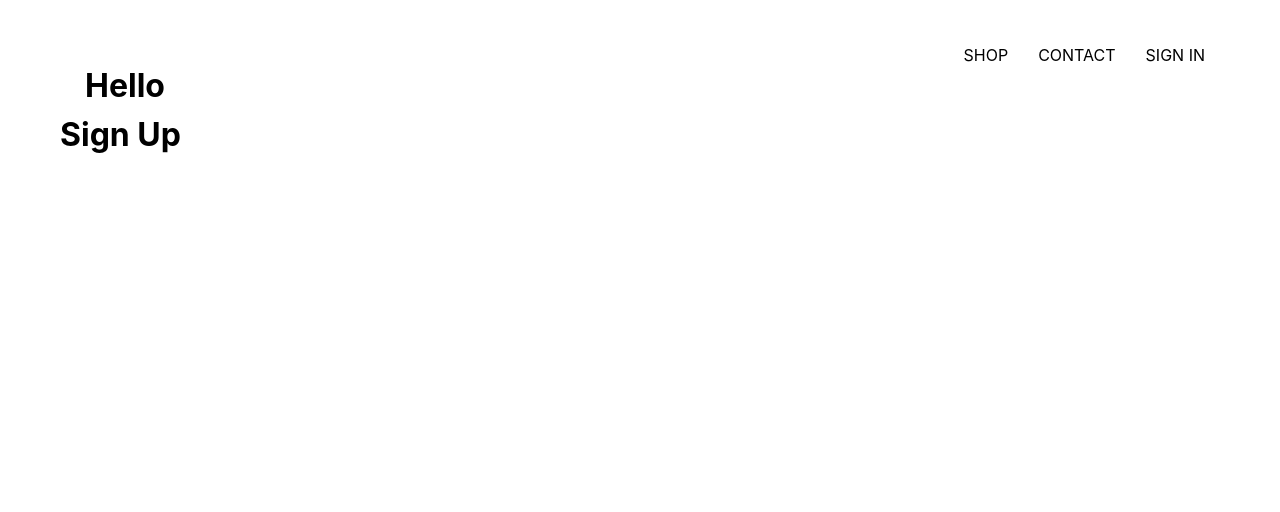
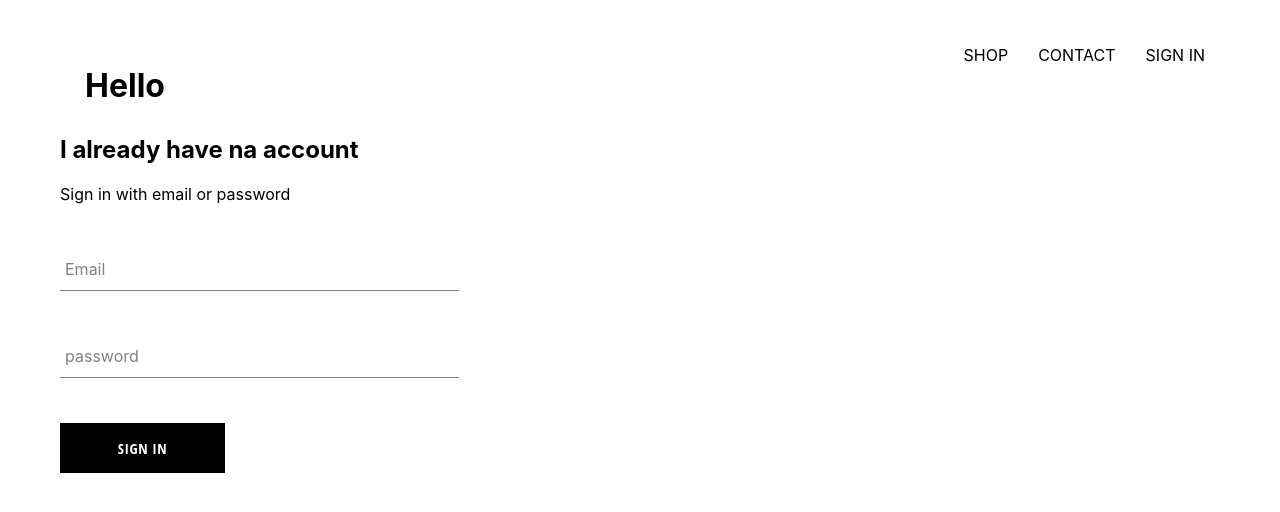
Before and after one commit to AfrehDixon/crown_clothing, a React (Create React App) app: page /signin in a window 1280 px wide. Shown: the top 512 px of the page. Built offline with nearby package versions, Linux system fonts and the light colour scheme.

Commit message:
A login page

```diff
--- /dev/null
+++ b/src/Component/FormInput/Forminput.jsx
@@ -0,0 +1,19 @@
+import React from 'react'
+import './forminput.scss'
+
+const Forminput = ({handleChange , label, ...otherProps}) => {
+  return (
+    <div className='group'>
+          <input type="text" className='form-input' onChange={handleChange} {...otherProps} />
+          {
+            label ?
+            (<label className={`${otherProps.value.length ? 'shrink' : ''} form-input-label`}>
+              {label}
+            </label>)
+            : null
+          }
+    </div>
+  )
+}
+
+export default Forminput
--- /dev/null
+++ b/src/Component/FormInput/forminput.scss
@@ -0,0 +1,54 @@
+$sub-color: grey;
+$main-color: black;
+
+@mixin shrinkLabel {
+    top: -14px;
+    font-size: 12px;
+    color: $main-color;
+}
+
+.group {
+    position: relative;
+    margin: 45px 0;
+
+    .form-input {
+        background: none;
+        background-color: white;
+        color: $sub-color;
+        font-size: 18px;
+        padding: 10px 10px 10px 5px;
+        display: block;
+        width: 100%;
+        border: none;
+        border-radius: 0;
+        border-bottom: 1px solid $sub-color;
+        margin: 25px 0;
+
+        &:focus {
+            outline: none;
+        }
+
+        &:focus~.form-input-label {
+            @include shrinkLabel();
+        }
+    }
+
+    input[type='password'] {
+        letter-spacing: 0.3em;
+    }
+
+    .form-input-label {
+        color: $sub-color;
+        font-size: 16px;
+        font-weight: normal;
+        position: absolute;
+        pointer-events: none;
+        left: 5px;
+        top: 10px;
+        transition: 300ms ease all;
+
+        &.shrink {
+            @include shrinkLabel();
+        }
+    }
+}
--- a/src/Component/Header/SignInUp.jsx
+++ b/src/Component/Header/SignInUp.jsx
@@ -1,9 +1,10 @@
 import React from 'react'
+import SignIn from '../SignUpandIn/SignIn'
 
 const SignInUp = () => {
   return (
     <div>
-      <h1>Sign Up</h1>
+     <SignIn />
     </div>
   )
 }
--- /dev/null
+++ b/src/Component/SignUpandIn/CustomButton.jsx
@@ -0,0 +1,12 @@
+import React from 'react'
+import './custom.scss'
+
+const CustomButton = ({children, ...otherprops}) => {
+  return (
+    <button className='custom-button' {...otherprops}>
+      {children}
+    </button>
+  )
+}
+
+export default CustomButton
--- a/src/Component/SignUpandIn/SignIn.jsx
+++ b/src/Component/SignUpandIn/SignIn.jsx
@@ -1,28 +1,57 @@
-import React, { Component } from 'react'
+import React, { Component } from "react";
+import Forminput from "../FormInput/Forminput";
+import "./sign.scss";
+import CustomButton from "./CustomButton";
 
 export default class SignIn extends Component {
   constructor(props) {
     super(props);
 
     this.state = {
-            email: '',
-            password: ''
+      email: "",
+      password: "",
+    };
   }
-    }
+
+  handleSubmit = (e) => {
+    e.preventDefault();
+
+    this.setState({ email: "", password: "" });
+  };
+
+  handleChange = (e) => {
+    const { value, name } = e.target;
+
+    this.setState({ [name]: value });
+  };
   render() {
     return (
-        <div className='sign-in'>
+      <div className="sign-in">
         <h2>I already have na account</h2>
         <span>Sign in with email or password</span>
 
-            <form action="">
-                <input type="email" value={this.state.email} />
-                <label htmlFor="email">Email</label>
-                <input type="email" value={this.state.password} />
-                <label htmlFor="password">Password</label>
+        <form action="" onSubmit={this.handleSubmit}>
+          <Forminput
+            type="email"
+            value={this.state.email}
+            name="email"
+            label="Email"
+            required
+            handleChange={this.handleChange}
+          />
+
+          <Forminput
+            type="password"
+            value={this.state.password}
+            name="password"
+            required
+            label="password"
+            handleChange={this.handleChange}
+          />
+
+          <CustomButton type="submit">Sign In </CustomButton>
         </form>
-
       </div>
-    )
+    );
   }
 }
--- /dev/null
+++ b/src/Component/SignUpandIn/custom.scss
@@ -0,0 +1,22 @@
+.custom-button {
+    min-width: 165px;
+    width: auto;
+    height: 50px;
+    letter-spacing: 0.5px;
+    line-height: 50px;
+    padding: 0 35px 0 35px;
+    font-size: 15px;
+    background-color: black;
+    color: white;
+    text-transform: uppercase;
+    font-family: 'Open Sans Condensed';
+    font-weight: bolder;
+    border: none;
+    cursor: pointer;
+
+    &:hover {
+        background-color: white;
+        color: black;
+        border: 1px solid black;
+    }
+}
--- /dev/null
+++ b/src/Component/SignUpandIn/sign.scss
@@ -0,0 +1,10 @@
+.sign-in{
+    width: 30vw;
+    display: flex;
+    flex-direction: column;
+
+
+    title{
+        margin: 10px 0;
+    }
+}
```
Lines whose indentation alone changed are shown as unchanged.
